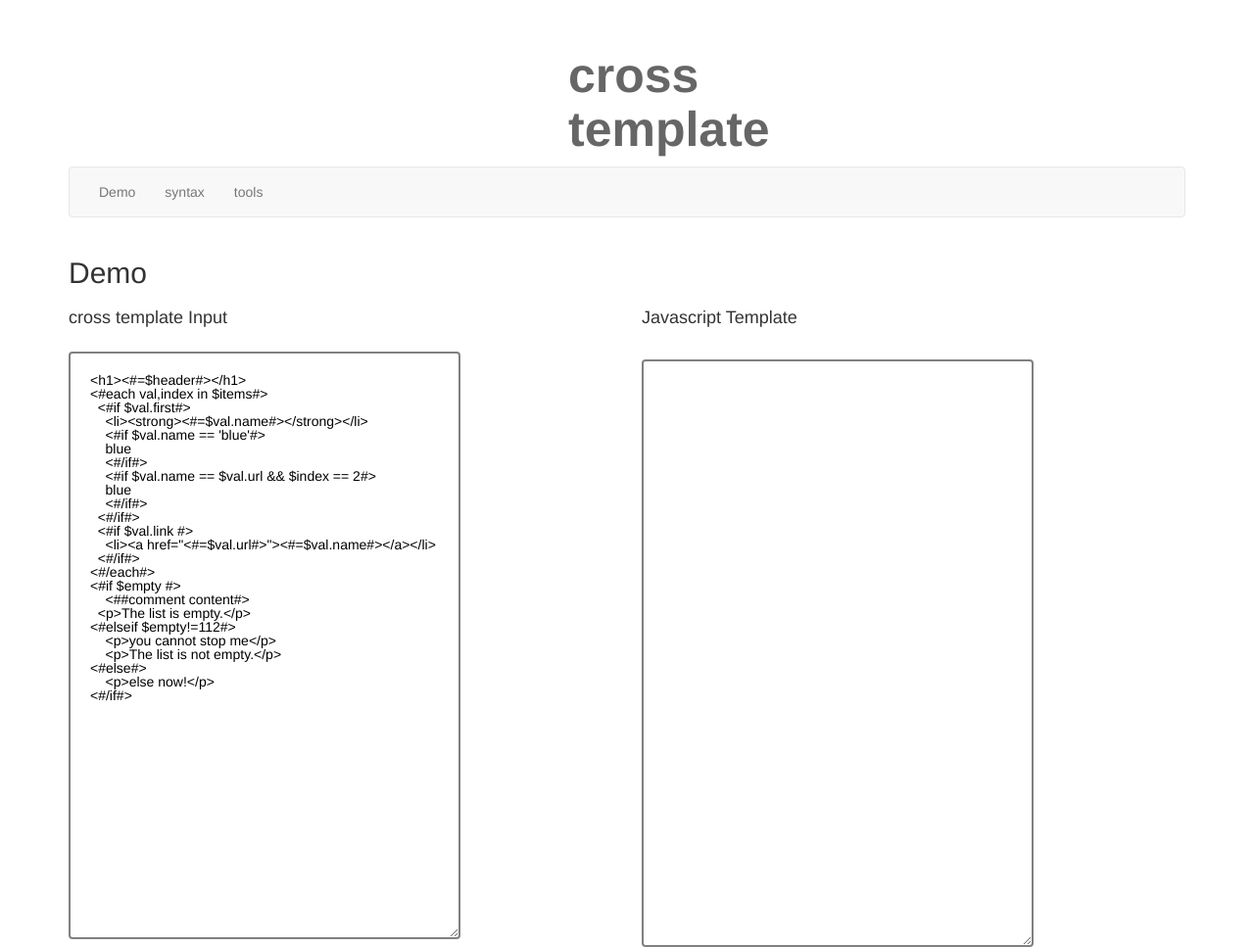
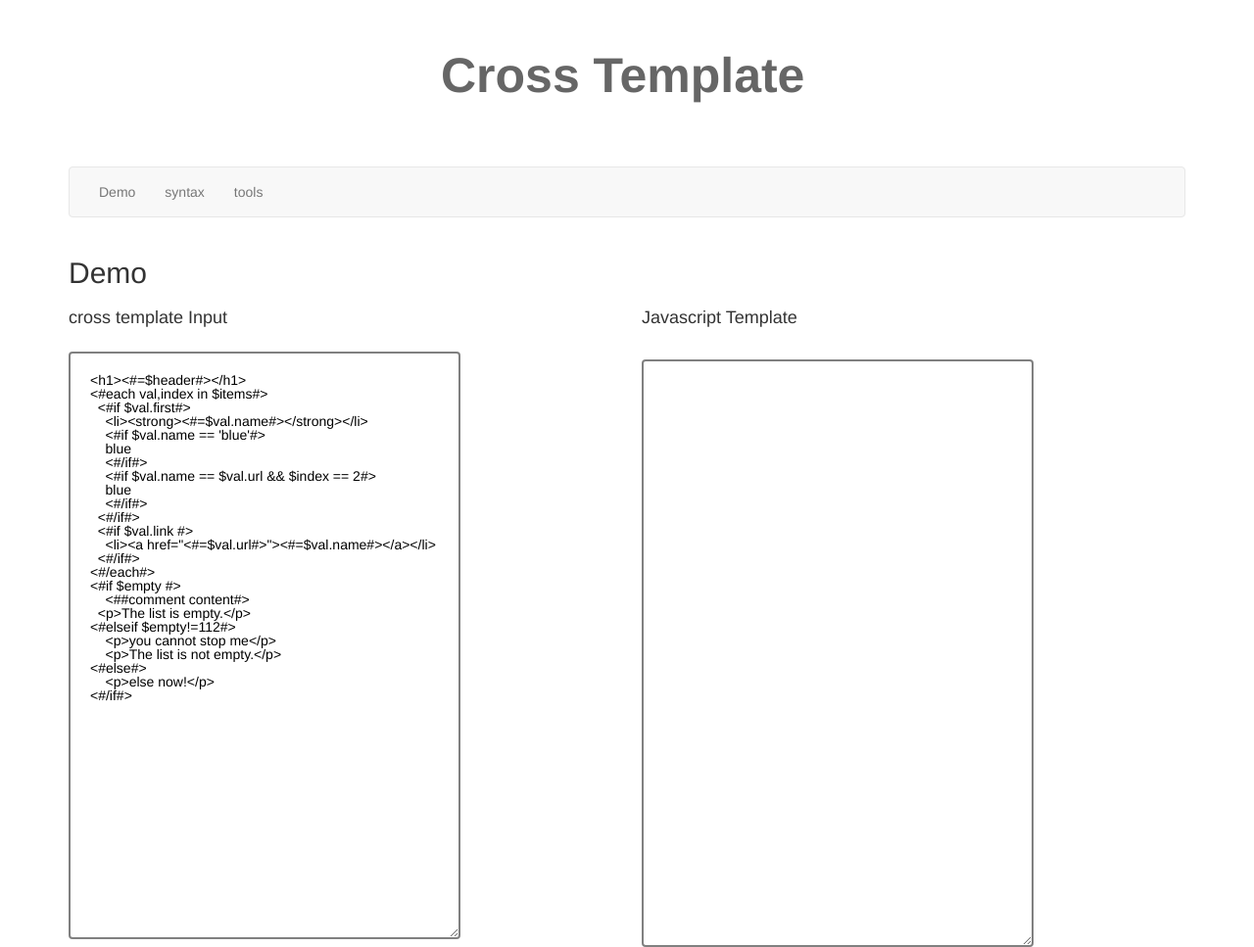
Before and after one commit to xudafeng/CrossTemplate, a website: page demo/index.html in a window 1280 px wide. Shown: the top 967 px of the page at 98% size. Drawn offline with Linux system fonts and the light colour scheme; a script that the page names is missing.

Commit message:
Add demo

```diff
--- a/demo/docs/page/style/index.css
+++ b/demo/docs/page/style/index.css
@@ -303,7 +303,7 @@ body {
 }
 h1 {
 margin: 0 auto;
-width: 120px;
+width: 380px;
 height: 120px;
 outline: none;
 font-size: 50px;
--- a/demo/index.html
+++ b/demo/index.html
@@ -17,7 +17,7 @@
         <div id="container">
             <div id="header">
                 <h1>
-                    cross template
+                    Cross Template
                 </h1>
                 <div class="container">
                     <nav role="navigation" class="navbar navbar-default">
```
